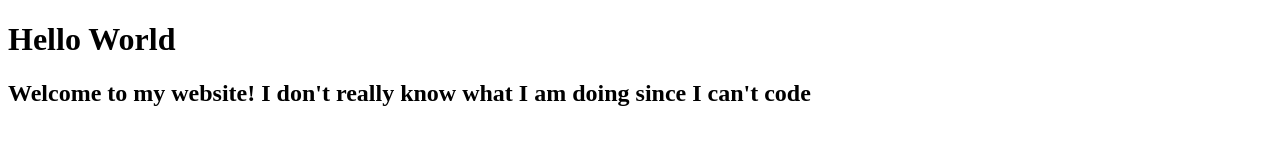
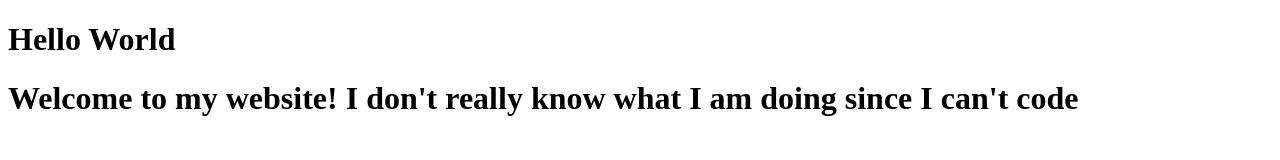
Before and after one commit to amk42-1639902/amk42-1639902.github.io, a plain HTML site: page index.html in a window 1280 px wide. Drawn offline with Linux system fonts and the light colour scheme.

Commit message:
Add files via upload

```diff
--- a/index.html
+++ b/index.html
@@ -10,6 +10,6 @@
 		<title>Welcome</title>
 	</head>
 	<body>
-		<h2>Welcome to my website! I don't really know what I am doing since I can't code</h2>
+		<h1>Welcome to my website! I don't really know what I am doing since I can't code</h1>
 	</body>
 </html>
```
